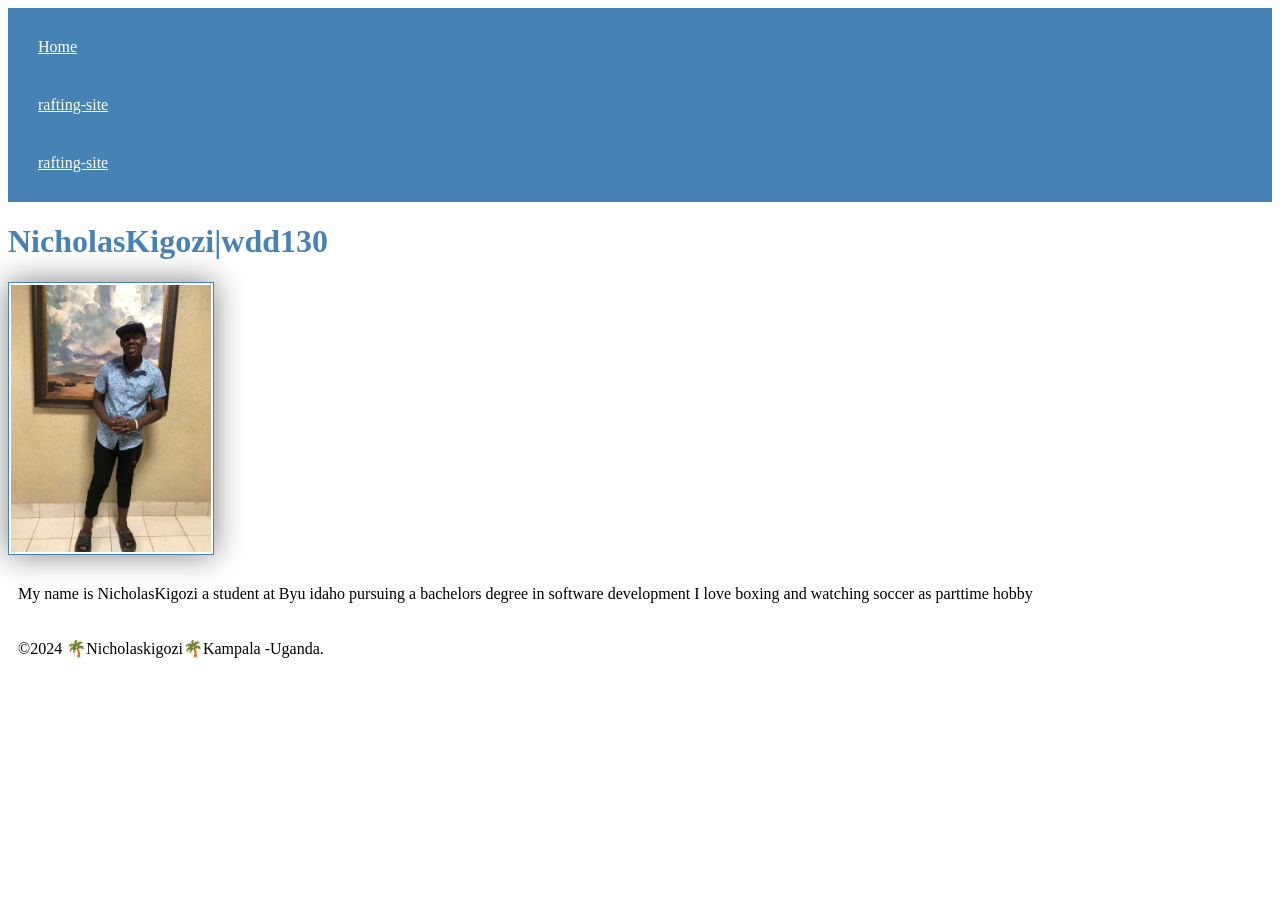
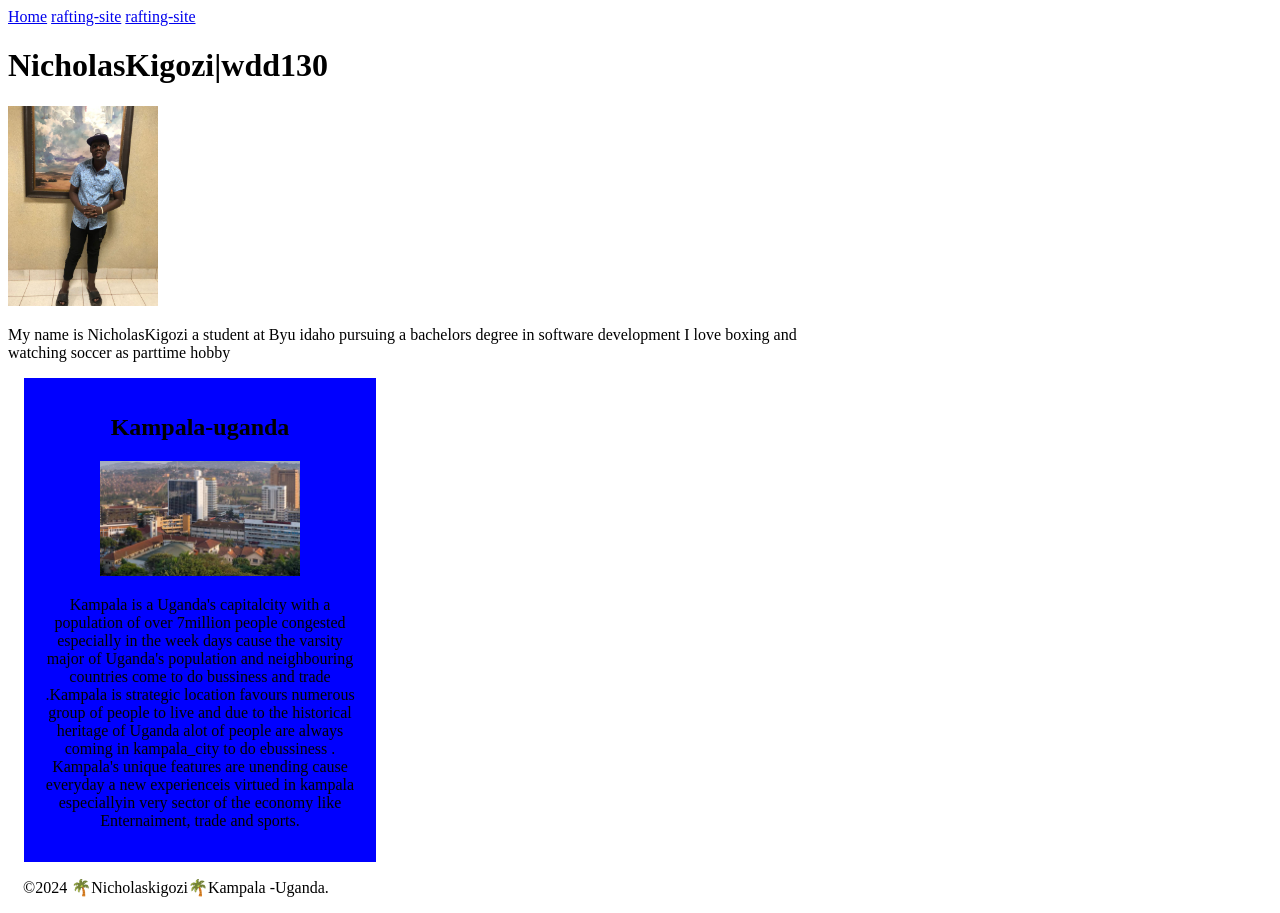
Before and after one commit to NicholasKigozi/wdd01, a plain HTML site: page index.html in a window 1280 px wide. Before the commit the page ends 800 px from the top, so only its background shows below. Drawn offline with Linux system fonts and the light colour scheme.

Commit message:
tyetydtuyd

```diff
--- a/index.html
+++ b/index.html
@@ -4,6 +4,8 @@
     <meta charset="UTF-8">
     <meta name="viewport" content="width=device-width, initial-scale=1.0">
     <title>NicholasKigozi|wdd130</title>
+    <meta name="kampala_city" content="My names am NicholasKigozi am using my homepage as  a link to the varsity major of viewers about my home country and city tothe entire globe">
+    <meta name=" NicholasKigozi" content="kampala_city">
     <link rel="stylesheet" href="styles/style.css">
 
 </head>
@@ -21,6 +23,11 @@
         <img src="images/nico.jpg" alt="NicholasKigozi" width="200">
         <p> My name is NicholasKigozi a student at Byu idaho pursuing a bachelors degree in software development I love boxing and watching soccer as parttime hobby</p>
     </main>
+    <aside>
+        <h2>Kampala-uganda</h2>
+        <img src="images/kampala_city.jpg" alt="kampala_city"width="200">
+        <p>Kampala is a Uganda's capitalcity  with a population of over 7million people congested especially in the week days cause the varsity major of Uganda's population and neighbouring countries come to do bussiness and trade .Kampala is strategic location  favours numerous group of people to live and due to the historical heritage of Uganda alot of people are always coming in kampala_city to do ebussiness . Kampala's unique features are unending cause everyday a new experienceis virtued in kampala especiallyin very sector of the economy like Enternaiment, trade and sports. </p>
+    </aside>
     <footer>
         <p>©2024 🌴Nicholaskigozi🌴Kampala -Uganda.</p>
         </footer>
--- a/styles/style.css
+++ b/styles/style.css
@@ -1,22 +1,26 @@
-nav{
-    background-color: steelblue;
-    padding: 10px;
+main {
+    max-width:  840px;
 }
-nav a {
-    color: white;
-    display: block;
-    padding: 20px;
+aside{
+    width: 20rem;
+    margin: 1rem;
+    border: 1px solid rgba (0,0,0,0.2);
+   padding: 1rem;
+   background-color: blue;
+   text-align: center;
 }
-h1 {
-    color:steelblue;
+aside img {
+    width: 200px;
+    height: auto;
 }
-img {
-    width:150 ;
+main img {
+    width: 150px;
     height: auto;
-    border: 1px solid steelblue;
-    padding: 2px;
-    box-shadow: 0 0 30px gray;
 }
-p {
-    padding: 10px;
+p{
+    padding: 0;
 }
+footer{
+    margin: 15px;
+    border-top: 1px solid 000;
+}
```
Also changed, not shown: images/kampala_city.jpg (added).
